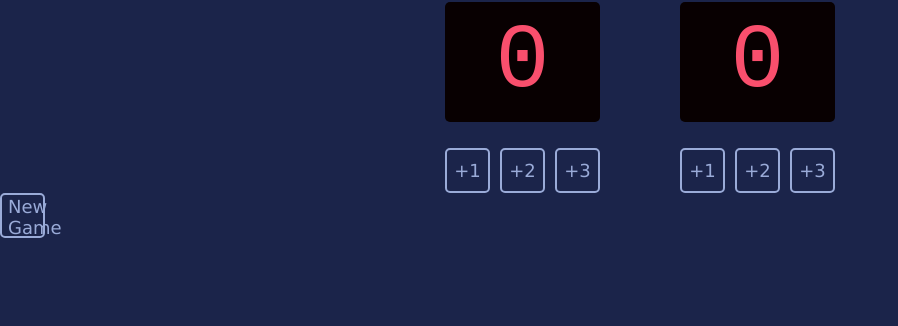
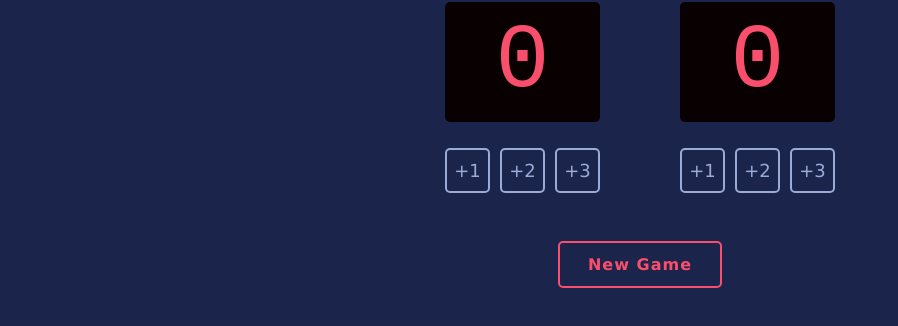
Before and after one commit to Ashrafsellak9/BasketballScoreBoard, a plain HTML site: page index.html in a window 1280 px wide. Shown: the part 134-460 px from the top of the page, without its empty margins (0-898 px from the left). Drawn offline with Linux system fonts and the light colour scheme; a web font is replaced by a local one.

Commit message:
add design for new game button

```diff
--- a/style.css
+++ b/style.css
@@ -58,3 +58,25 @@ button {
     font-size: 18px;
     cursor: pointer;
 }
+
+.new-game {
+    display: block;
+    width: auto;
+    height: auto;
+    margin: 48px auto 0;
+    padding: 12px 28px;
+    border: 2px solid #F94F6D;
+    border-radius: 5px;
+    background: transparent;
+    color: #F94F6D;
+    font-family: Verdana, Geneva, Tahoma, sans-serif;
+    font-size: 16px;
+    font-weight: 700;
+    letter-spacing: 1px;
+    cursor: pointer;
+}
+
+.new-game:hover {
+    background: #F94F6D;
+    color: #1B244A;
+}
```
